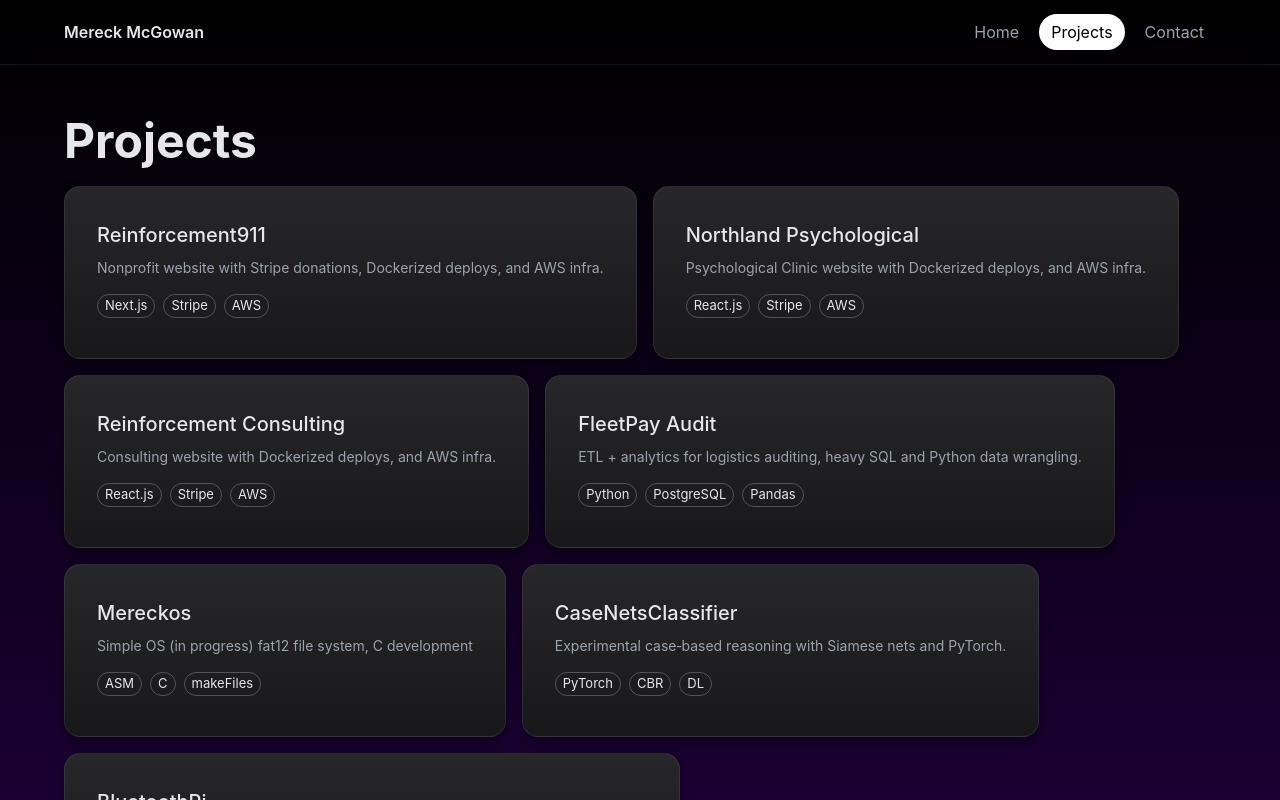
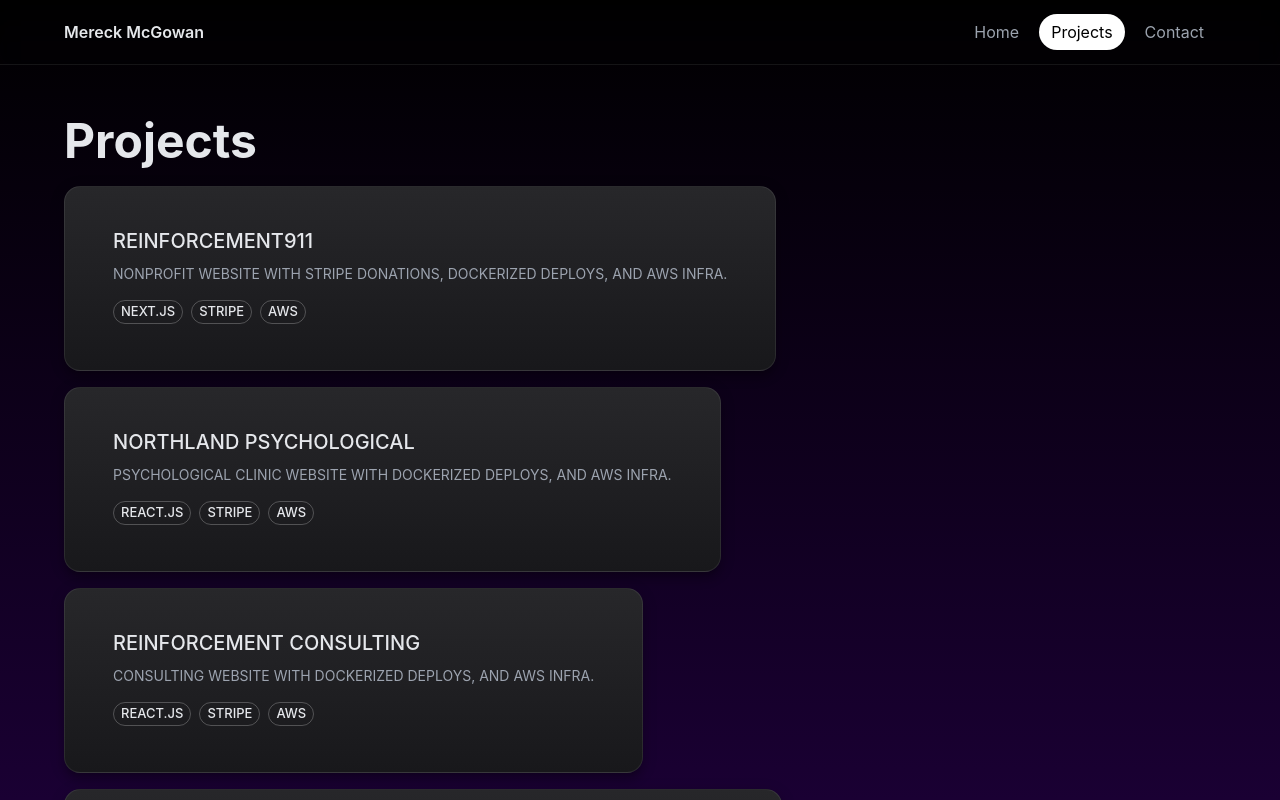
Before and after one commit to Mereck600/UpdatedPortfolioPage, a Next.js app: page /projects in a window 1280 px wide. Shown: the top 800 px of the page. Built offline with nearby package versions, Linux system fonts and the light colour scheme.

Commit message:
Re added cname

```diff
--- a/postcss.config.mjs
+++ b/postcss.config.mjs
@@ -1,6 +1,18 @@
-const config = {
-  plugins: ["@tailwindcss/postcss"],
-  autoprefixer: {},
+// const config = {
+//   plugins: ["@tailwindcss/postcss"],
+//   autoprefixer: {},
+// };
+
+// export default config;
+
+// next.config.mjs
+const isProd = process.env.NODE_ENV === 'production';
+
+/** @type {import('next').NextConfig} */
+export default {
+  reactStrictMode: true,
+  output: 'export',
+  basePath: '',             // ← IMPORTANT: custom domain at root → no basePath
+  images: { unoptimized: true },
+  env: { NEXT_PUBLIC_BASE_PATH: '' }, // for any raw <img>/CSS you prefix
 };
-
-export default config;
--- a/src/app/projects/page.js
+++ b/src/app/projects/page.js
@@ -14,7 +14,7 @@ tilt: { x: -6, y: 10 },
 {
 title: 'Northland Psychological',
 description: 'Psychological Clinic website with Dockerized deploys, and AWS infra.',
-href: 'https://northlandpsychological.org',
+href: 'https://northlandpsychological.com/',
 tags: ['React.js', 'Stripe', 'AWS'],
 tilt: { x: -6, y: 10 },
 },
@@ -49,7 +49,7 @@ tilt: { x: -9, y: -5 },
 {
 title: 'BluetoothPi',
 description: 'Raspberry Pi 5 speaker controller with realtime LED effects and a React dashboard.',
-href: 'https://github.com/',
+href: 'https://github.com/Mereck600/BluetoothPi',
 tags: ['Raspberry Pi', 'FastAPI', 'React'],
 tilt: { x: 8, y: -8 },
 },
--- a/src/components/ProjectCard.js
+++ b/src/components/ProjectCard.js
@@ -1,6 +1,6 @@
 'use client';
 
-import { Card, CardContent, Chip, Stack, Typography } from '@mui/material';
+import { Card, CardContent, Chip, Stack, Typography,Button } from '@mui/material';
 import { motion, useMotionValue, useTransform } from 'framer-motion';
 import { useMemo } from 'react';
 
@@ -46,6 +46,14 @@ export default function ProjectCard({ project }) {
       transition={{ type: 'spring', stiffness: 250, damping: 22 }}
     >
       <Card sx={{ p: 2, height: '100%' }}>
+      <Button
+            variant="none"
+            href={project.href}
+            target="_blank"
+            rel="noopener noreferrer"
+          >
+
+
         <CardContent>
           <Typography variant="h6" gutterBottom sx={{ transform: 'translateZ(30px)' }}>
             {project.title}
@@ -60,7 +68,9 @@ export default function ProjectCard({ project }) {
               ))}
             </Stack>
           )}
+
         </CardContent>
+        </Button>
       </Card>
     </motion.div>
   );
--- a/src/components/ScrollFadeBackground.js
+++ b/src/components/ScrollFadeBackground.js
@@ -26,6 +26,7 @@ function withBasePrefix(path) {
  *  - end   : scrollY (px) where image is fully visible
  *  - blur  : optional blur (px) to soften the image
  */
+
 export default function ScrollFadeBackground({
   src = '/bg.jpg',
   start = 120,
@@ -55,7 +56,7 @@ export default function ScrollFadeBackground({
       {/* Fill the viewport with the image */}
       <div style={{ position: 'absolute', inset: 0 }}>
         <Image
-          src={finalSrc}           // << use prefixed path
+          src={finalSrc}
           alt=""
           fill
           sizes="100vw"
@@ -68,7 +69,7 @@ export default function ScrollFadeBackground({
         />
       </div>
 
-      {/* Optional dark vignette to preserve text contrast */}
+      {/*make contrast good */}
       <div
         style={{
           position: 'absolute',
```
Also changed, not shown: 1 other file (tests, documents, lock files or other folders). Lines whose indentation alone changed are shown as unchanged.
